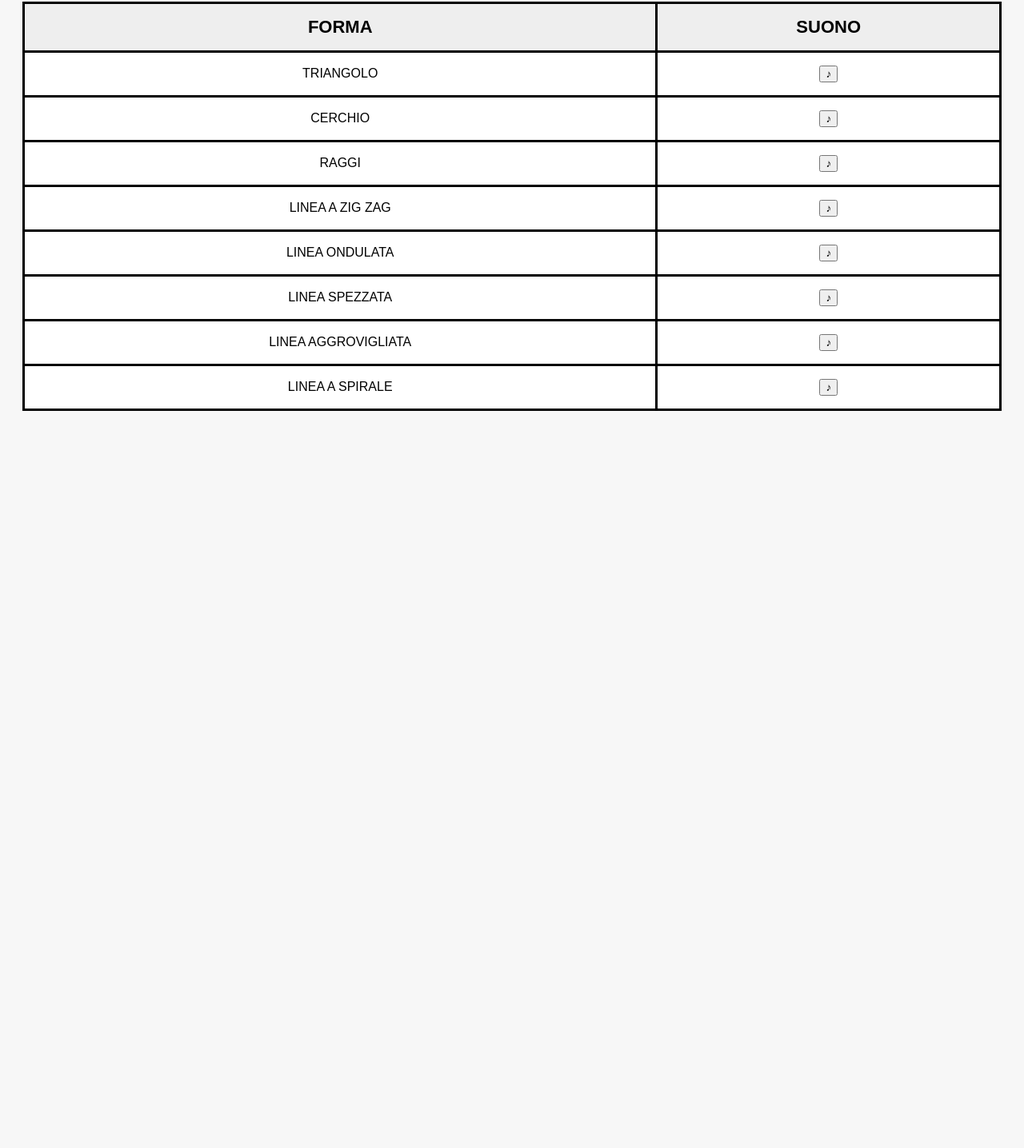
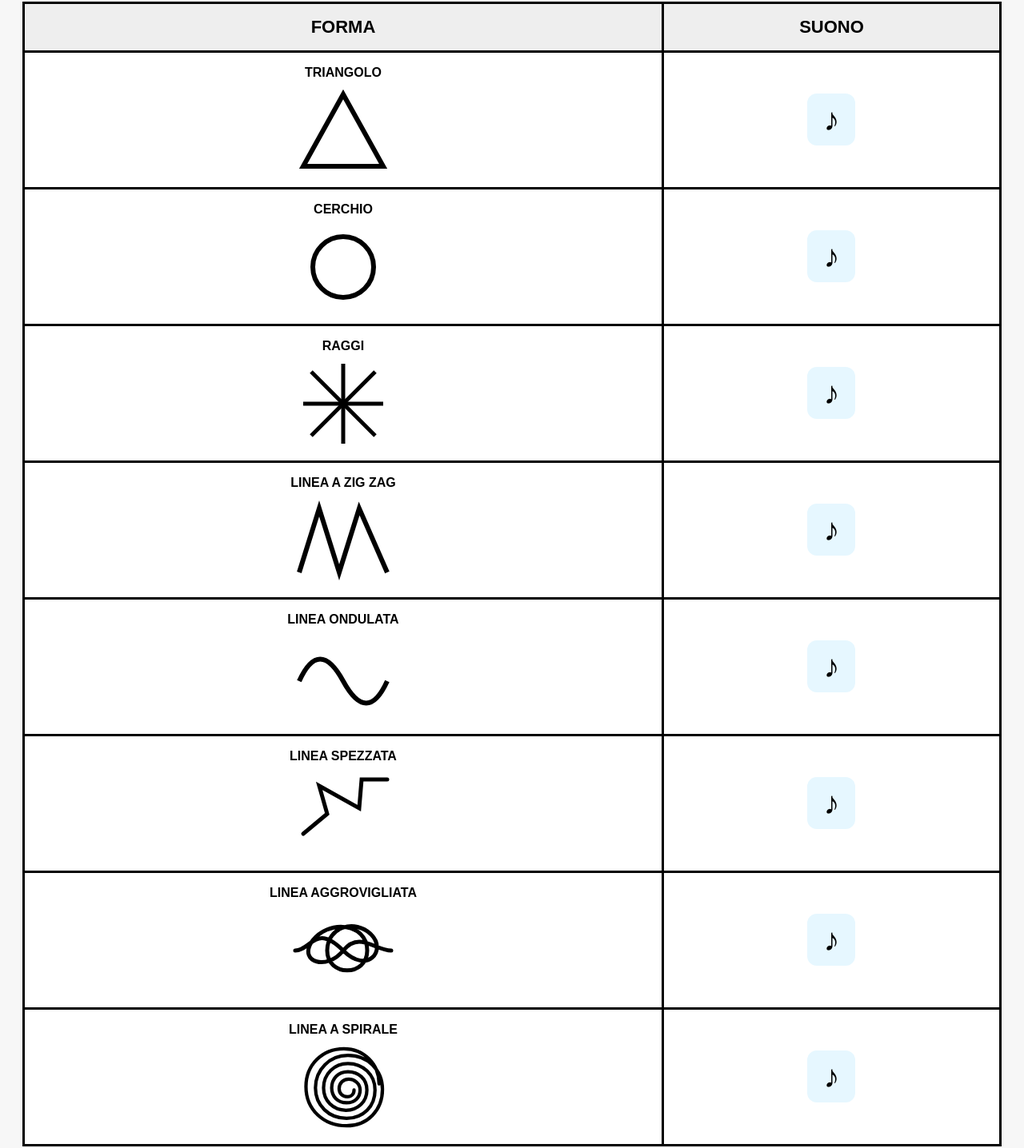
Before and after one commit to fr4barbero-cloud/forme, a plain HTML site: page index.html in a window 1280 px wide. Shown: the part 106-1542 px from the top of the page at 80% size. Before the commit the page ends 800 px from the top, so only its background shows below. Drawn offline with Linux system fonts and the light colour scheme.

Commit message:
Update index.html

```diff
--- a/index.html
+++ b/index.html
@@ -26,46 +26,114 @@ svg { width:130px; height:110px; }
 <h1>FORME</h1>
 
 <table>
-<tr><th>FORMA</th><th>SUONO</th></tr>
-
 <tr>
-<td>TRIANGOLO</td>
-<td><button onclick="suona('s1')">♪</button><audio id="s1" src="triangolo.mp3"></audio></td>
+  <th>FORMA</th>
+  <th>SUONO</th>
 </tr>
 
 <tr>
-<td>CERCHIO</td>
-<td><button onclick="suona('s2')">♪</button><audio id="s2" src="cerchio.mp3"></audio></td>
+<td><div class="forma-box">TRIANGOLO
+<svg viewBox="0 0 130 110">
+<polygon points="65,10 115,100 15,100" stroke="black" fill="none" stroke-width="6"/>
+</svg>
+</div></td>
+<td class="nota"><button onclick="suona('s1')">♪</button><audio id="s1" src="triangolo.mp3" preload="auto"></audio></td>
 </tr>
 
 <tr>
-<td>RAGGI</td>
-<td><button onclick="suona('s3')">♪</button><audio id="s3" src="raggi.mp3"></audio></td>
+<td><div class="forma-box">CERCHIO
+<svg viewBox="0 0 130 110">
+<circle cx="65" cy="55" r="38" stroke="black" fill="none" stroke-width="6"/>
+</svg>
+</div></td>
+<td class="nota"><button onclick="suona('s2')">♪</button><audio id="s2" src="cerchio.mp3" preload="auto"></audio></td>
 </tr>
 
 <tr>
-<td>LINEA A ZIG ZAG</td>
-<td><button onclick="suona('s4')">♪</button><audio id="s4" src="linea-frastagliata.mp3"></audio></td>
+<td><div class="forma-box">RAGGI
+<svg viewBox="0 0 130 110">
+<line x1="65" y1="5" x2="65" y2="105" stroke="black" stroke-width="5"/>
+<line x1="15" y1="55" x2="115" y2="55" stroke="black" stroke-width="5"/>
+<line x1="25" y1="15" x2="105" y2="95" stroke="black" stroke-width="5"/>
+<line x1="105" y1="15" x2="25" y2="95" stroke="black" stroke-width="5"/>
+</svg>
+</div></td>
+<td class="nota"><button onclick="suona('s3')">♪</button><audio id="s3" src="raggi.mp3" preload="auto"></audio></td>
 </tr>
 
 <tr>
-<td>LINEA ONDULATA</td>
-<td><button onclick="suona('s5')">♪</button><audio id="s5" src="linea-ondulata.mp3"></audio></td>
+<td><div class="forma-box">LINEA A ZIG ZAG
+<svg viewBox="0 0 130 110">
+<polyline points="10,95 35,15 60,95 85,15 120,95" stroke="black" fill="none" stroke-width="6"/>
+</svg>
+</div></td>
+<td class="nota"><button onclick="suona('s4')">♪</button><audio id="s4" src="linea-frastagliata.mp3" preload="auto"></audio></td>
 </tr>
 
 <tr>
-<td>LINEA SPEZZATA</td>
-<td><button onclick="suona('s6')">♪</button><audio id="s6" src="linea-spezzata.mp3"></audio></td>
+<td><div class="forma-box">LINEA ONDULATA
+<svg viewBox="0 0 130 110">
+<path d="M10 60 Q35 5 65 60 T120 60" stroke="black" fill="none" stroke-width="6"/>
+</svg>
+</div></td>
+<td class="nota"><button onclick="suona('s5')">♪</button><audio id="s5" src="linea-ondulata.mp3" preload="auto"></audio></td>
 </tr>
 
 <tr>
-<td>LINEA AGGROVIGLIATA</td>
-<td><button onclick="suona('s7')">♪</button><audio id="s7" src="linea-aggrovigliata.mp3"></audio></td>
+<td><div class="forma-box">LINEA SPEZZATA
+<svg viewBox="0 0 130 110">
+<polyline points="15,80 45,55 35,20 85,48 88,12 120,12"
+stroke="black" fill="none" stroke-width="5" stroke-linecap="round" stroke-linejoin="miter"/>
+</svg>
+</div></td>
+<td class="nota"><button onclick="suona('s6')">♪</button><audio id="s6" src="linea-spezzata.mp3" preload="auto"></audio></td>
 </tr>
 
 <tr>
-<td>LINEA A SPIRALE</td>
-<td><button onclick="suona('s8')">♪</button><audio id="s8" src="linea-spirale.mp3"></audio></td>
+<td><div class="forma-box">LINEA AGGROVIGLIATA
+<svg viewBox="0 0 130 110">
+<path d="M5 55
+C25 55, 30 20, 65 55
+C95 85, 120 55, 100 35
+C80 15, 45 25, 45 55
+C45 88, 95 88, 95 55
+C95 20, 45 15, 25 45
+C10 70, 45 80, 65 55
+C85 30, 105 55, 125 55"
+stroke="black" fill="none" stroke-width="5" stroke-linecap="round"/>
+</svg>
+</div></td>
+<td class="nota"><button onclick="suona('s7')">♪</button><audio id="s7" src="linea-aggrovigliata.mp3" preload="auto"></audio></td>
+</tr>
+
+<tr>
+<td><div class="forma-box">LINEA A SPIRALE
+<svg viewBox="0 0 130 130">
+<path d="M118 60
+C118 30 95 8 66 8
+C34 8 10 32 10 64
+C10 98 36 122 70 122
+C101 122 123 99 123 68
+C123 39 101 18 72 18
+C45 18 24 39 24 66
+C24 92 44 111 70 111
+C95 111 112 93 112 69
+C112 46 94 30 72 30
+C52 30 36 45 36 66
+C36 85 50 99 69 99
+C87 99 100 86 100 69
+C100 53 88 42 72 42
+C58 42 48 52 48 66
+C48 79 57 88 70 88
+C82 88 90 80 90 69
+C90 60 82 53 73 53
+C65 53 59 59 59 67
+C59 74 64 79 71 79
+C77 79 81 75 81 69"
+stroke="black" fill="none" stroke-width="5" stroke-linecap="round"/>
+</svg>
+</div></td>
+<td class="nota"><button onclick="suona('s8')">♪</button><audio id="s8" src="linea-spirale.mp3" preload="auto"></audio></td>
 </tr>
 
 </table>
@@ -73,6 +141,7 @@ svg { width:130px; height:110px; }
 <script>
 function suona(id){
   const audio = document.getElementById(id);
+  audio.pause();
   audio.currentTime = 0;
   audio.play();
 }
```
